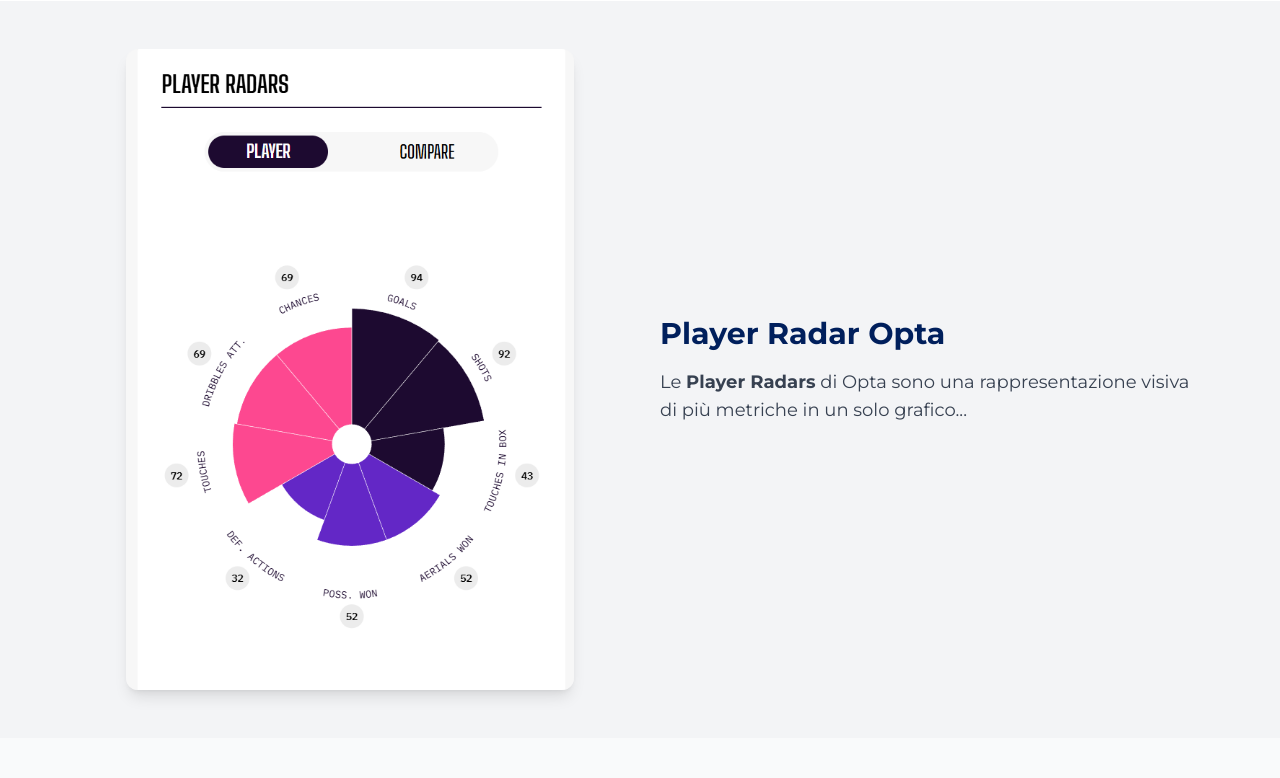
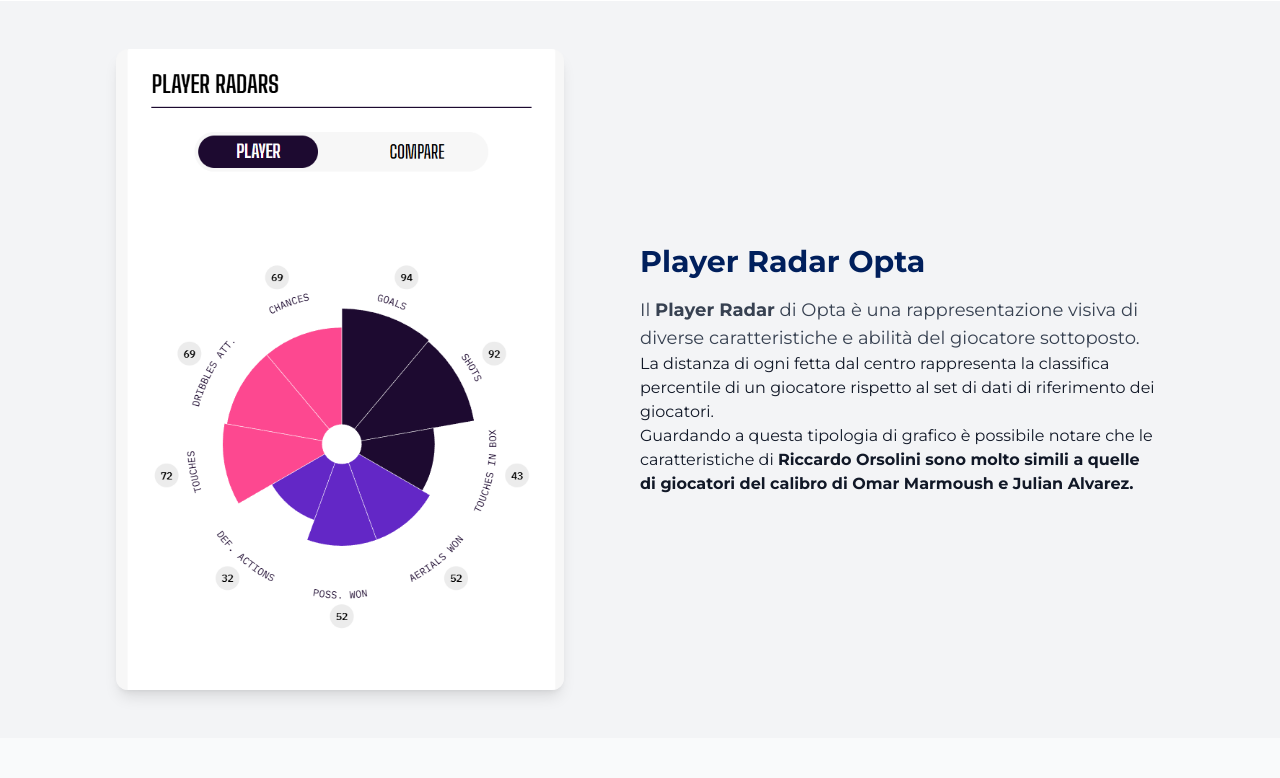
Before and after one commit to FutBolo/riccardo.orsolini.app, a Flask app: page / in a window 1280 px wide. Shown: the part 987-1765 px from the top of the page. Run offline with Flask 3, Linux system fonts and the light colour scheme; some libraries are stand-ins or nearby versions.

Commit message:
Add files via upload

```diff
--- a/templates/index.html
+++ b/templates/index.html
@@ -217,8 +217,13 @@
         <div class="md:w-1/2 w-full">
           <h2 class="text-3xl font-bold text-bluBfc mb-4">Player Radar Opta</h2>
           <p class="text-gray-700 text-lg">
-            Le <strong>Player Radars</strong> di Opta sono una rappresentazione visiva di più metriche in un solo grafico...
+            Il <strong>Player Radar</strong> di Opta è una rappresentazione visiva di diverse caratteristiche e abilità del giocatore sottoposto.
           </p>
+            La distanza di ogni fetta dal centro rappresenta la classifica percentile di un giocatore rispetto al set di dati di riferimento dei giocatori.
+          </p>
+            Guardando a questa tipologia di grafico è possibile notare che le caratteristiche di <strong>Riccardo Orsolini<strong> sono molto simili a quelle di giocatori del calibro di Omar Marmoush e Julian Alvarez.
+          </p>
+
         </div>
       </div>
     </section>
```
